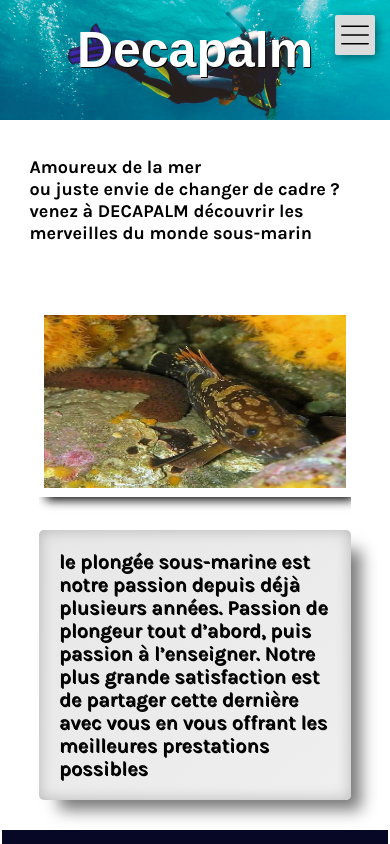
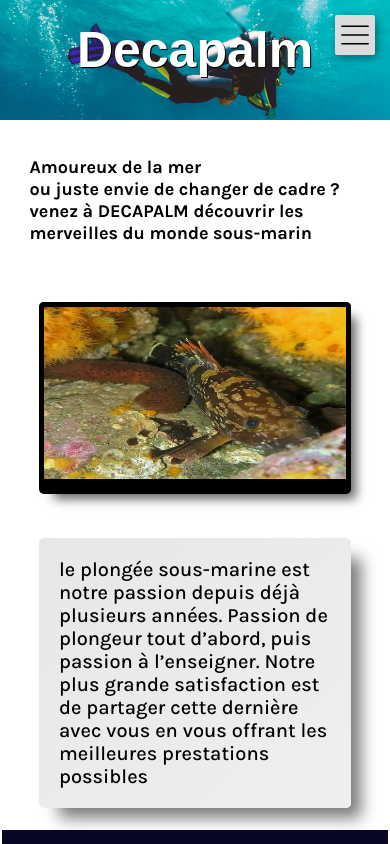
Before and after one commit to NG20NG/decapalm, a Next.js app: page / in a window 390 px wide. Shown: the top 844 px of the page. Built offline with nearby package versions, Linux system fonts and the light colour scheme.

Commit message:
changing homePage Style 5% / and adding some eng --version 1.8.1 alpha

```diff
--- a/components/carousel/carousel.module.css
+++ b/components/carousel/carousel.module.css
@@ -1,25 +1,28 @@
 .mainCarouselStaticContainer {
-  border-radius: 10px;
+  border-radius: 5px;
   width: 700px;
-  height: 400px;
+  height: 420px;
   overflow: hidden;
   margin-left: 60px;
+  background-color: rgb(0, 0, 0);
+  box-shadow: 10px 10px 10px -5px rgba(0, 0, 0, 0.603);
 }
 .divInsideCarousel > div {
   margin: 0px 20px;
   width: 700px;
-  height: 400px;
+  height: auto;
 }
 .sliderElement {
   box-shadow: 5px 5px 10px -2px black;
   padding: 5px;
-  background-color: rgba(255, 255, 255, 0.479);
+  background-color: rgb(0, 0, 0);
+  box-shadow: none;
 }
 @media only screen and (max-width: 600px) {
   .mainCarouselStaticContainer {
     border-radius: 5px;
     width: 80vw;
-    height: 40%;
+    height: 35%;
     margin-left: 0;
   }
 }
--- a/contexts/multilingualism.ts
+++ b/contexts/multilingualism.ts
@@ -2,5 +2,5 @@
 import { createContext } from "react";
 //
 //
+export const multilingualism = createContext<any>(null);
 //
-export const multilingualism = createContext<any>(null);
--- a/styles/Index.module.css
+++ b/styles/Index.module.css
@@ -23,7 +23,7 @@
   height: 399px;
   width: 350px;
   font-size: 26px;
-  font-family: karla;
+  font-family: "karla";
   font-weight: 500;
   margin-right: 50px;
   box-shadow: 15px 15px 15px -5px rgba(0, 0, 0, 0.524);
@@ -41,8 +41,6 @@
     rgb(239, 239, 239)
   );
   color: rgb(0, 0, 0);
-  text-shadow: 1px 1px black;
-  box-shadow: inset 0px 0px 15px 0px rgba(0, 0, 0, 0.23);
 }
 .illustrationDolphinDeco {
   position: absolute;
@@ -59,6 +57,7 @@
   .carouselContainer {
     flex-direction: column;
     justify-content: center;
+    justify-content: space-around;
     width: 100vw;
     height: 550px;
   }
@@ -75,13 +74,11 @@
 }
 @media only screen and (max-width: 300px) {
   .carouselContainer {
-    margin-top: 65%;
-  }
-  .carouselContainer {
     flex-direction: column;
     justify-content: center;
     width: 100vw;
     height: 530px;
+    margin-top: 65%;
   }
   .carouselDescription > p {
     font-size: 18px;
```
